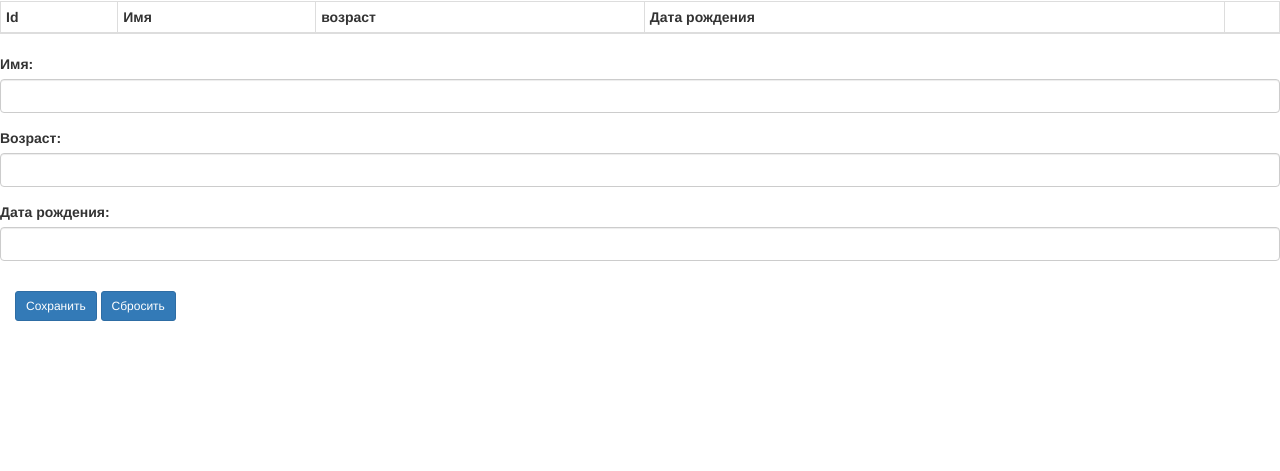
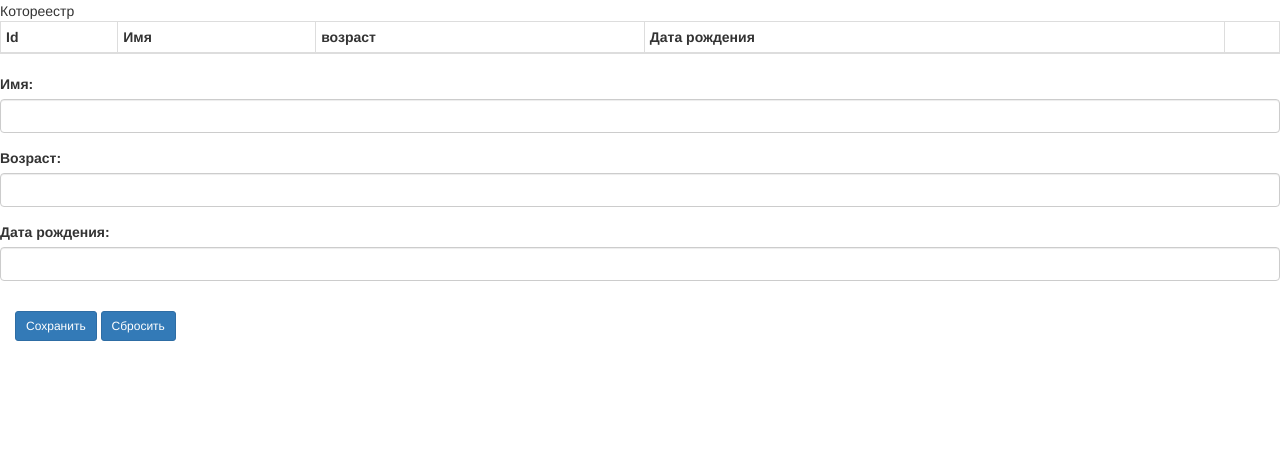
Before and after one commit to HappyWormy/catreestr, a website: page public/index.html in a window 1280 px wide. Shown: the part 329-800 px from the top of the page. Drawn offline with nearby package versions, Linux system fonts and the light colour scheme; no server answers.

Commit message:
adding about

```diff
--- a/public/index.html
+++ b/public/index.html
@@ -9,6 +9,7 @@
 </head>
 <body>
 <h2><img src="https://gravatar.com/avatar/6adfaf3a55991619844a7e4f297c71ce?s=48&d=https://www.herokucdn.com/images/ninja-avatar-32x32.png" />Список Котов</h2>
+<span>Котореестр</span>
 <table class="table table-condensed table-striped table-bordered">
     <thead><tr><th>Id</th><th>Имя</th><th>возраст</th><th>Дата рождения</th><th></th></tr></thead>
     <tbody>
```
